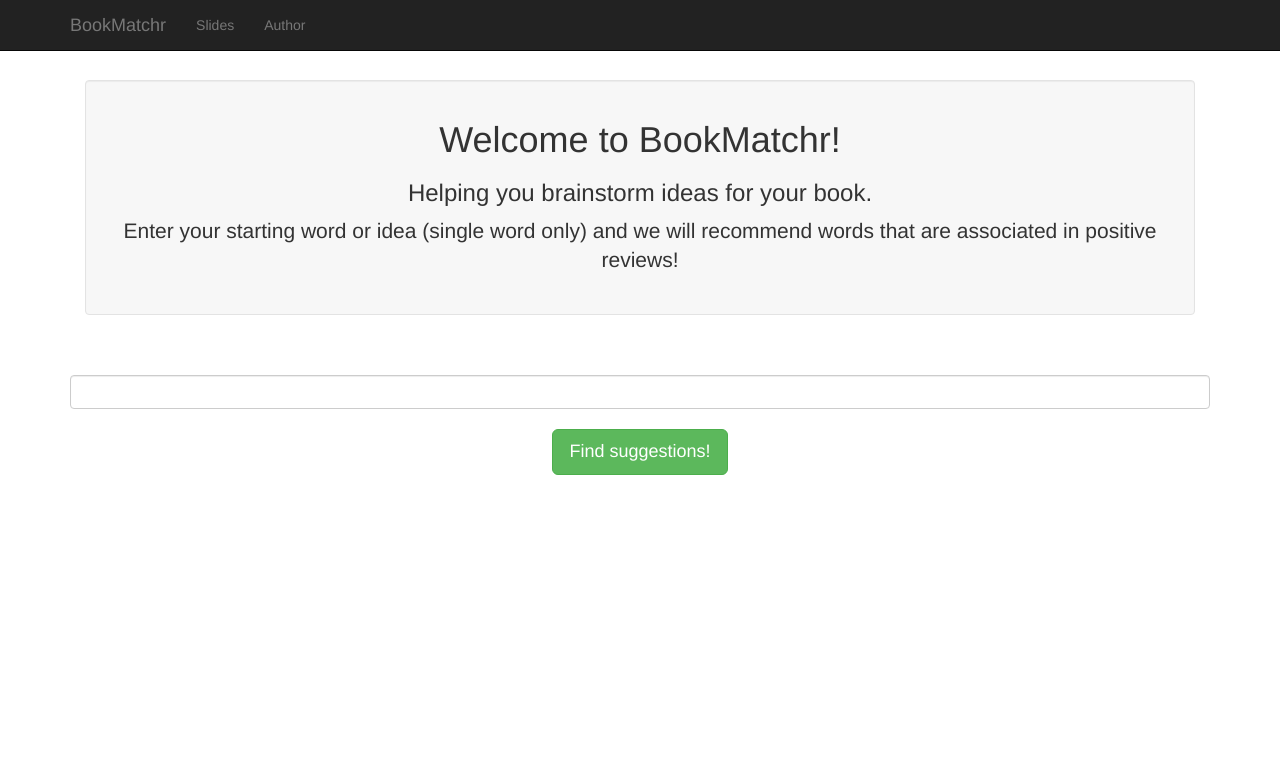
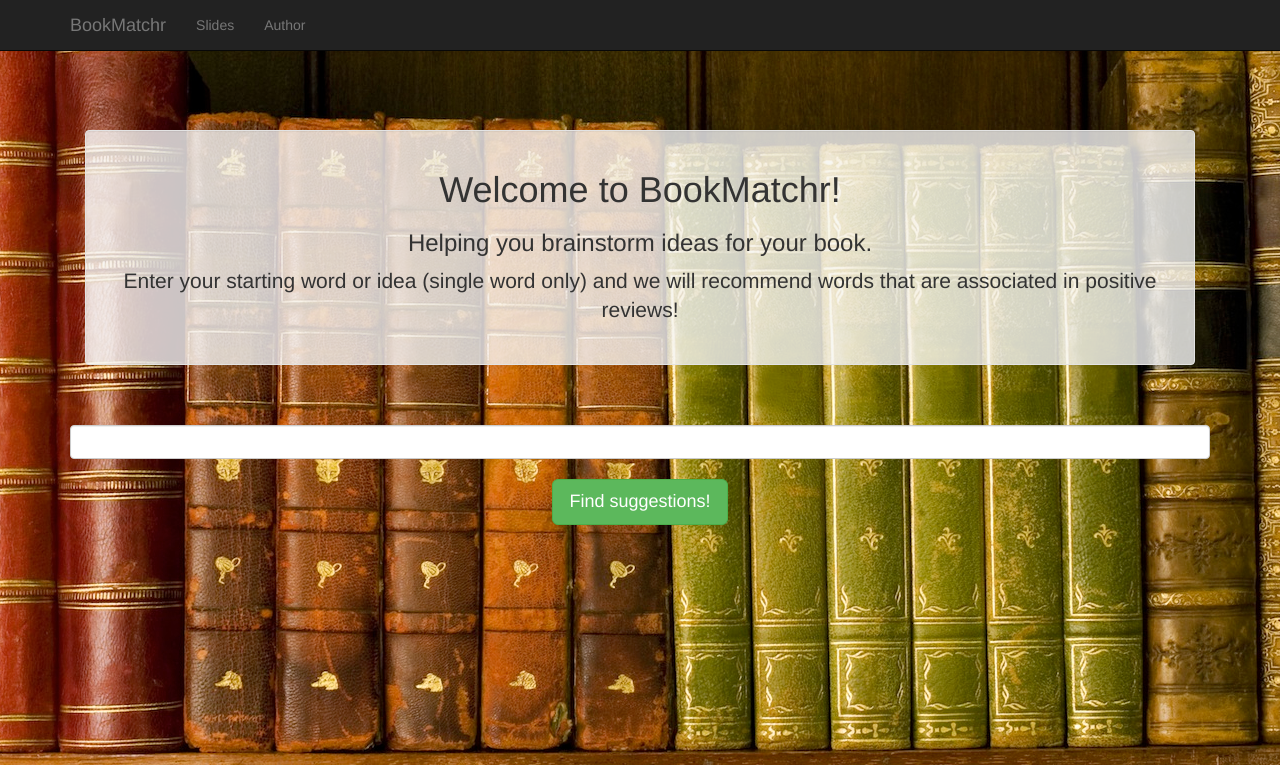
Before and after one commit to mscrim/BookMatchr, a Flask app: page / in a window 1280 px wide. Shown: the top 765 px of the page. Run offline with Flask 2, Linux system fonts and the light colour scheme; some libraries are stand-ins or nearby versions.

Commit message:
added background to index.html

```diff
--- a/app/static/starter-template.css
+++ b/app/static/starter-template.css
@@ -1,10 +1,10 @@
+body {
+  background: url(../static/images/books3.jpg) no-repeat center center fixed;
+  padding-top: 50px;
+}
 .starter-template {
   padding: 40px 15px;
   text-align: center;
-}
-.body {
-  background: url(../static/images/books3.jpg) no-repeat center center fixed;
-  padding-top: 50px;
 }
 .well {
    background-color: rgba(245, 245, 245, 0.8);
--- a/app/templates/index.html
+++ b/app/templates/index.html
@@ -22,8 +22,7 @@
     <![endif]-->
   </head>
 
-  <body>
-    background: url(../static/images/books3.jpg) no-repeat center center fixed;
+  <body style = "background: url(../static/images/books3.jpg) no-repeat center center fixed;">
 
     <div class="navbar navbar-inverse navbar-fixed-top" role="navigation">
       <div class="container">
```
